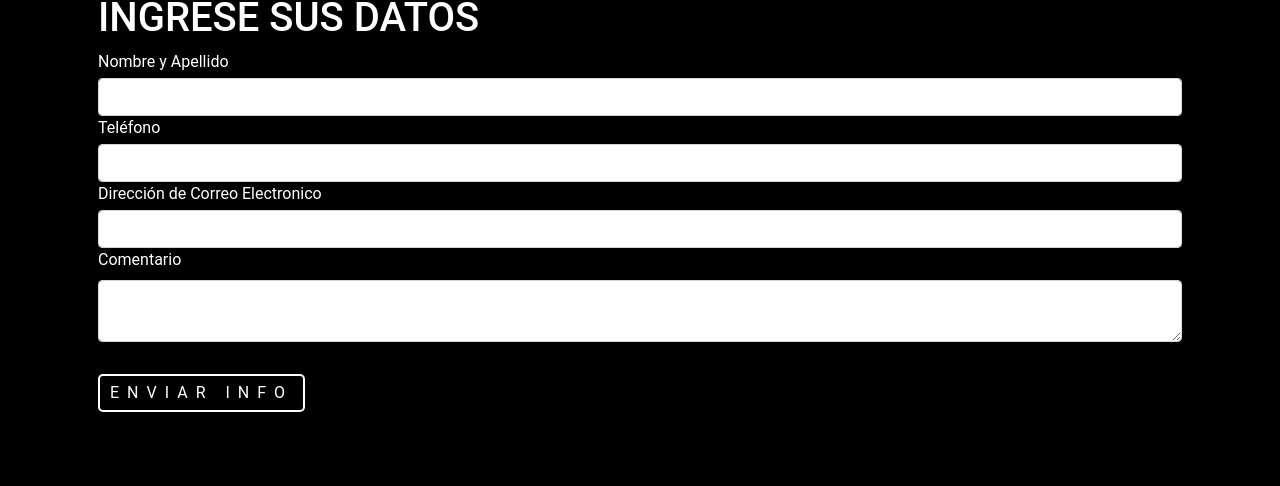
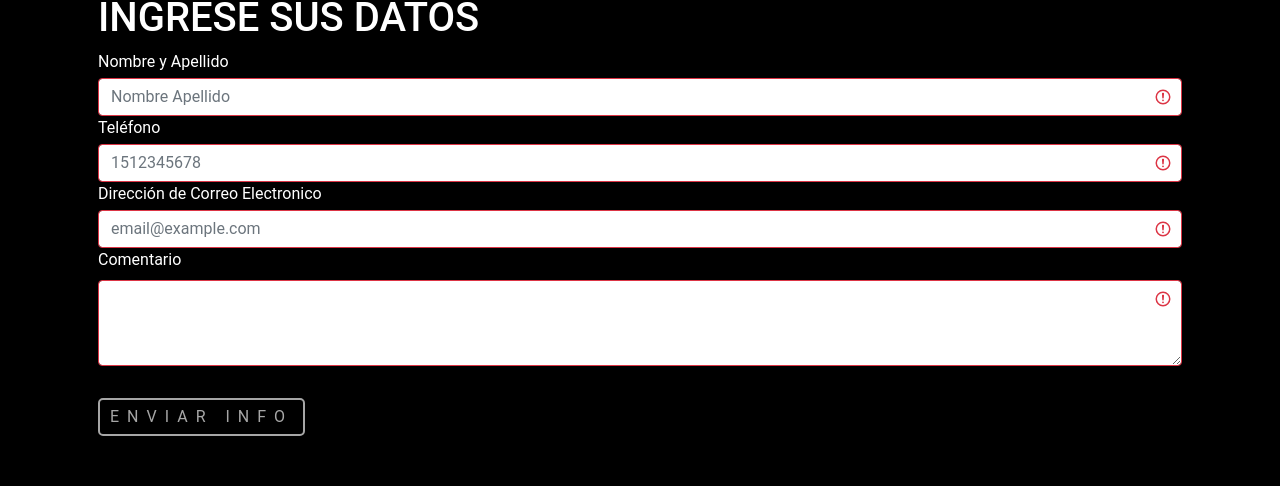
Before and after one commit to micaquijano/zibaReact, a React (Create React App) app: page /Contactos in a window 1280 px wide. Shown: the part 242-728 px from the top of the page. Built offline with nearby package versions, Linux system fonts and the light colour scheme; no server answers.

Commit message:
formulario validado

```diff
--- a/src/componentes/Comprar.js
+++ b/src/componentes/Comprar.js
@@ -1,5 +1,6 @@
 import { useState } from "react";
 import { Button, Container, Form, Modal } from "react-bootstrap";
+import { regexEmail } from "../data/Regex";
 import { Precio } from "./Precio";
 
 export const Comprar = ({ items, precioFinal }) => {
@@ -10,9 +11,7 @@ export const Comprar = ({ items, precioFinal }) => {
   const [show, setShow] = useState(false);
   const [inputCorreo, cambiarInputCorreo] = useState("");
   const [confirmBuy, setConfirmBuy] = useState(false);
-  const regexEmail = new RegExp(
-    "^[a-zA-Z0-9._:$!%-]+@[a-zA-Z0-9]+\\.[a-zA-Z]{2,4}$"
-  );
+
 
   const handleClose = () => {
     setShow(false);
--- a/src/componentes/Formulario.js
+++ b/src/componentes/Formulario.js
@@ -1,64 +1,98 @@
 import React, { useState } from "react";
+import { Form } from "react-bootstrap";
+import { regexEmail, regexPhone, regexText } from "../data/Regex";
 
 export const Formulario = () => {
   const [inputNombre, cambiarInputNombre] = useState("");
   const [inputCorreo, cambiarInputCorreo] = useState("");
   const [inputTelefono, cambiarInputTelefono] = useState("");
+  const [inputComentario, cambiarInputComentario] = useState("");
+  const [telefonoValido, setTelefonoValido] = useState(false);
+  const [nombreValido, setNombreValido] = useState(false);
+  const [comentarioValido, setComentarioValido] = useState(false);
+  const [correoValido, setCorreoValido] = useState(false);
 
-
+  const [send, setSend] = useState(false);
 
   // validacion de los datos y enviar el formulario
   const handleSubmit = (e) => {
     e.preventDefault();
-
-    // validacion del formulario, Si es correcto enviamos el formulario
-
-    console.log("Formulario Enviado!");
+    setSend(true);
+    cambiarInputNombre("");
+    cambiarInputCorreo("");
+    cambiarInputTelefono("");
+    cambiarInputComentario("");
   };
 
   // cambiar el estado del input...
 
   const handleInputNombre = (e) => {
     cambiarInputNombre(e.target.value);
+    validarNombre();
   };
   const handleInputCorreo = (e) => {
     cambiarInputCorreo(e.target.value);
+    validateEmail();
   };
   const handleInputTelefono = (e) => {
     cambiarInputTelefono(e.target.value);
+    validarTelefono();
   };
 
+  const handleInputComentario = (e) => {
+    cambiarInputComentario(e.target.value);
+    validarComentario();
+  };
 
+  const validarTelefono = () => {
+    setTelefonoValido(inputTelefono.match(regexPhone));
+  };
+
+  const validarNombre = (input) => {
+    setNombreValido(inputNombre.match(regexText));
+  };
+
+  const validarComentario = (input) => {
+    setComentarioValido(inputComentario.match(regexText));
+  };
+  const validateEmail = () => {
+    setCorreoValido(inputCorreo.match(regexEmail));
+  };
 
   return (
     <>
+      {send ? (
+        <div className="text-light">
+          <h1>Formulario enviado :)</h1>
+          <h4>Gracias por tu comentario, te contestaremos a la brevedad</h4>
+        </div>
+      ) : (
         <form
-        action="" onSubmit={handleSubmit} className="customer p-3 formulario">
+          action=""
+          onSubmit={handleSubmit}
+          className="customer p-3 formulario"
+        >
           <main id="customer">
             <h1>INGRESE SUS DATOS</h1>
             <div className="contact-card">
               <div id="form">
                 <div className="column-1"></div>
                 <div className="column-2">
-                <label className="form-label mb-1">
-                  Nombre y Apellido
-                </label>
-                <input className="form-control name"
+                  <label className="form-label mb-1">Nombre y Apellido</label>
+                  <Form.Control
                     type="text"
-                  name="name"
-                  id="name"
+                    placeholder="Nombre Apellido"
+                    isInvalid={!nombreValido}
                     value={inputNombre}
                     onChange={handleInputNombre}
                   />
 
-                <label className="form-label mb-1">
-                  Teléfono
-                </label>
-                <input
-                  className="form-control name"
-                  type="phone"
-                  name="phone"
-                  id="phone"
+                  <label className="form-label mb-1">Teléfono</label>
+
+                  <Form.Control
+                    type="text"
+                    placeholder="1512345678"
+                    isInvalid={!telefonoValido}
                     value={inputTelefono}
                     onChange={handleInputTelefono}
                   />
@@ -66,27 +100,36 @@ export const Formulario = () => {
                   <label className="form-label mb-1">
                     Dirección de Correo Electronico
                   </label>
-                <input
-                  className="form-control"
-                  type="adress"
-                  name="adress"
-                  id="adress"
+                  <Form.Control
+                    type="email"
+                    placeholder="email@example.com"
+                    isInvalid={!correoValido}
                     value={inputCorreo}
                     onChange={handleInputCorreo}
                   />
+
                   <div className="mb-3">
-                  <label className="form-label">
-                    Comentario
-                  </label>
-                  <textarea
-                    className="form-control"
-                    type="text"
-                    name="commentary"
-                    id="commentary"
-                  ></textarea>
+                    <label className="form-label">Comentario</label>
+                    <Form.Control
+                      isInvalid={!comentarioValido}
+                      value={inputComentario}
+                      onChange={handleInputComentario}
+                      as="textarea"
+                      rows={3}
+                    />
                   </div>
 
-                <button type="submit" className="btn mt-3" id="enviarInfo">
+                  <button
+                    type="submit"
+                    disabled={
+                      !telefonoValido ||
+                      !nombreValido ||
+                      !comentarioValido ||
+                      !correoValido
+                    }
+                    className="btn mt-3"
+                    id="enviarInfo"
+                  >
                     Enviar Info
                   </button>
                 </div>
@@ -94,6 +137,7 @@ export const Formulario = () => {
             </div>
           </main>
         </form>
+      )}
     </>
   );
-}
+};
--- /dev/null
+++ b/src/data/Regex.js
@@ -0,0 +1,5 @@
+export const regexEmail = new RegExp(
+  "^[a-zA-Z0-9._:$!%-]+@[a-zA-Z0-9]+\\.[a-zA-Z]{1,3}$"
+);
+export const regexPhone = new RegExp("^([0-9]){9,14}$");
+export const regexText = new RegExp("^(\\w|\\s)+$");
```
Lines whose indentation alone changed are shown as unchanged.
